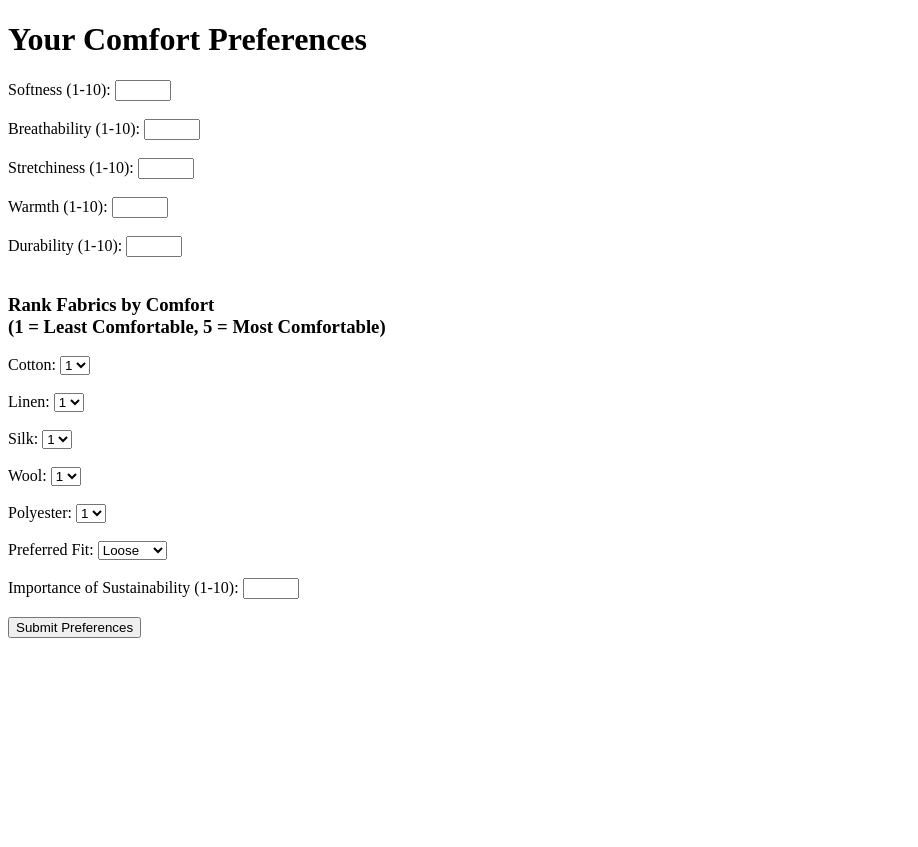
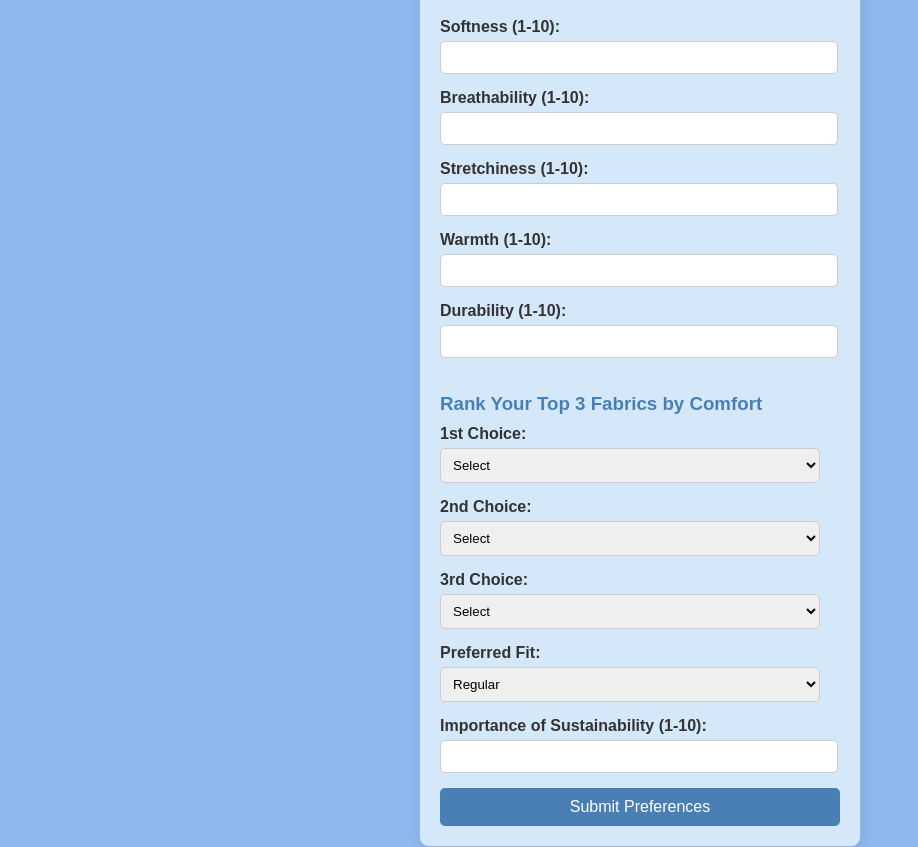
Before and after one commit to lgwalker/comfort_score, a Flask app: page /survey in a window 1280 px wide. Shown: the whole page, without its empty margins (0-918 px from the left). Before the commit the page ends 638 px from the top, so only its background shows below. Run offline with Flask 3, Linux system fonts and the light colour scheme.

Commit message:
update after user eval

```diff
--- a/app.py
+++ b/app.py
@@ -17,11 +17,9 @@ def init_db():
                         location TEXT,
                         fit_preference TEXT,
                         sustainability INTEGER,
-                        fabric_cotton INTEGER,
-                        fabric_linen INTEGER,
-                        fabric_silk INTEGER,
-                        fabric_wool INTEGER,
-                        fabric_polyester INTEGER
+                        fabric_first TEXT,
+                        fabric_second TEXT,
+                        fabric_third TEXT
                     )''')
     conn.commit()
     conn.close()
@@ -51,6 +49,18 @@ def avatar():
 @app.route('/comfort-score')
 def score():
     return render_template('comfort_score.html')
+
+@app.route('/more-avatar')
+def more_avatar():
+    return render_template('/more_avatar.html')
+
+@app.route('/to-website')
+def to_website():
+    return render_template('/to_website.html')
+
+@app.route('/setup-pref')
+def setup_pref():
+    return render_template('/setup_pref.html')
 
 @app.route('/submit-survey', methods=['POST'])
 def submit_survey():
--- a/templates/survey.html
+++ b/templates/survey.html
@@ -1,92 +1,136 @@
 <!DOCTYPE html>
 <html lang="en">
-
 <head>
     <meta charset="UTF-8">
+    <meta name="viewport" content="width=device-width, initial-scale=1.0">
     <title>Comfort Preferences</title>
+    <style>
+        body {
+            font-family: Arial, sans-serif;
+            background-color: #8EB9EF;
+            display: flex;
+            justify-content: center;
+            align-items: center;
+            height: 100vh;
+            margin: 0;
+        }
+        .comfort-preferences-box {
+            background-color: #D4E8FA;
+            border: 1px solid #8EB9EF;
+            border-radius: 10px;
+            padding: 20px;
+            width: 400px;
+            color: #333;
+            box-shadow: 2px 2px 12px rgba(0, 0, 0, 0.1);
+        }
+        .comfort-preferences-box h1 {
+            text-align: center;
+            margin-top: 0;
+            font-size: 1.5em;
+            color: #4A7FB5;
+        }
+        .comfort-preferences-box form label {
+            display: block;
+            margin-bottom: 5px;
+            font-weight: bold;
+        }
+        .comfort-preferences-box form input,
+        .comfort-preferences-box form select {
+            width: 95%;
+            padding: 8px;
+            margin-bottom: 15px;
+            border: 1px solid #ccc;
+            border-radius: 5px;
+        }
+        .comfort-preferences-box form button {
+            width: 100%;
+            padding: 10px;
+            background-color: #4A7FB5;
+            color: white;
+            border: none;
+            border-radius: 5px;
+            cursor: pointer;
+            font-size: 1em;
+        }
+        .comfort-preferences-box form button:hover {
+            background-color: #3A6A9B;
+        }
+        .fabric-ranking {
+            margin-top: 20px;
+        }
+        .fabric-ranking h3 {
+            margin-bottom: 10px;
+            color: #4A7FB5;
+        }
+    </style>
 </head>
 <body>
-    <h1>  Your Comfort Preferences</h1>
+    <div class="comfort-preferences-box">
+        <h1>Your Comfort Preferences</h1>
         <form action="{{ url_for('submit_survey') }}" method="POST">
             <!-- Basic Comfort Factors -->
             <label for="softness">Softness (1-10):</label>
-        <input type="number" id="softness" name="softness" min="1" max="10" required><br><br>
+            <input type="number" id="softness" name="softness" min="1" max="10" required>
 
             <label for="breathability">Breathability (1-10):</label>
-        <input type="number" id="breathability" name="breathability" min="1" max="10" required><br><br>
+            <input type="number" id="breathability" name="breathability" min="1" max="10" required>
 
             <label for="stretchiness">Stretchiness (1-10):</label>
-        <input type="number" id="stretchiness" name="stretchiness" min="1" max="10" required><br><br>
+            <input type="number" id="stretchiness" name="stretchiness" min="1" max="10" required>
 
             <label for="warmth">Warmth (1-10):</label>
-        <input type="number" id="warmth" name="warmth" min="1" max="10" required><br><br>
+            <input type="number" id="warmth" name="warmth" min="1" max="10" required>
 
             <label for="durability">Durability (1-10):</label>
-        <input type="number" id="durability" name="durability" min="1" max="10" required><br><br>
+            <input type="number" id="durability" name="durability" min="1" max="10" required>
 
             <!-- Fabric Ranking -->
-        <h3 >Rank Fabrics by Comfort <br>
-            (1 = Least Comfortable, 5 = Most Comfortable)</h3>
-        <label for="cotton">Cotton:</label>
-        <select id="cotton" name="fabric_cotton" required>
-            <option value="1">1</option>
-            <option value="2">2</option>
-            <option value="3">3</option>
-            <option value="4">4</option>
-            <option value="5">5</option>
-        </select><br><br>
+            <div class="fabric-ranking">
+                <h3>Rank Your Top 3 Fabrics by Comfort</h3>
+                <label for="fabric1">1st Choice:</label>
+                <select id="fabric1" name="fabric1" required>
+                    <option value="select">Select</option>
+                    <option value="cotton">Cotton</option>
+                    <option value="linen">Linen</option>
+                    <option value="silk">Silk</option>
+                    <option value="wool">Wool</option>
+                    <option value="polyester">Polyester</option>
+                </select>
 
-        <label for="linen">Linen:</label>
-        <select id="linen" name="fabric_linen" required>
-            <option value="1">1</option>
-            <option value="2">2</option>
-            <option value="3">3</option>
-            <option value="4">4</option>
-            <option value="5">5</option>
-        </select><br><br>
+                <label for="fabric2">2nd Choice:</label>
+                <select id="fabric2" name="fabric2" required>
+                    <option value="select">Select</option>
+                    <option value="cotton">Cotton</option>
+                    <option value="linen">Linen</option>
+                    <option value="silk">Silk</option>
+                    <option value="wool">Wool</option>
+                    <option value="polyester">Polyester</option>
+                </select>
 
-        <label for="silk">Silk:</label>
-        <select id="silk" name="fabric_silk" required>
-            <option value="1">1</option>
-            <option value="2">2</option>
-            <option value="3">3</option>
-            <option value="4">4</option>
-            <option value="5">5</option>
-        </select><br><br>
-
-        <label for="wool">Wool:</label>
-        <select id="wool" name="fabric_wool" required>
-            <option value="1">1</option>
-            <option value="2">2</option>
-            <option value="3">3</option>
-            <option value="4">4</option>
-            <option value="5">5</option>
-        </select><br><br>
-
-        <label for="polyester">Polyester:</label>
-        <select id="polyester" name="fabric_polyester" required>
-            <option value="1">1</option>
-            <option value="2">2</option>
-            <option value="3">3</option>
-            <option value="4">4</option>
-            <option value="5">5</option>
-        </select><br><br>
+                <label for="fabric3">3rd Choice:</label>
+                <select id="fabric3" name="fabric3" required>
+                    <option value="select">Select</option>
+                    <option value="cotton">Cotton</option>
+                    <option value="linen">Linen</option>
+                    <option value="silk">Silk</option>
+                    <option value="wool">Wool</option>
+                    <option value="polyester">Polyester</option>
+                </select>
+            </div>
 
             <!-- Other Factors -->
-       <!--<label for="location">Location:</label> -->
-       <!-- <input type="text" id="location" name="location" required><br><br> -->
-
             <label for="fit_preference">Preferred Fit:</label>
             <select id="fit_preference" name="fit_preference" required>
+                <option value="regular">Regular</option>
                 <option value="loose">Loose</option>
                 <option value="tight">Tight</option>
-            <option value="regular">Regular</option>
-        </select><br><br>
+            </select>
 
             <label for="sustainability">Importance of Sustainability (1-10):</label>
-        <input type="number" id="sustainability" name="sustainability" min="1" max="10" required><br><br>
+            <input type="number" id="sustainability" name="sustainability" min="1" max="10" required>
 
             <button type="submit">Submit Preferences</button>
         </form>
+    </div>
 </body>
 </html>
```
Also changed, not shown: templates/more_avatar.html (added, +162 -0 lines), templates/setup_pref.html (added, +61 -0 lines), templates/to_website.html (added, +56 -0 lines). Lines whose indentation alone changed are shown as unchanged.
